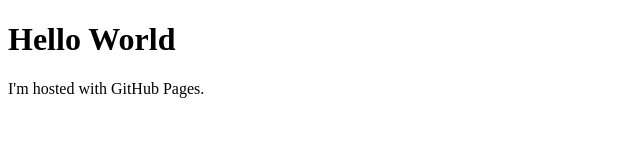
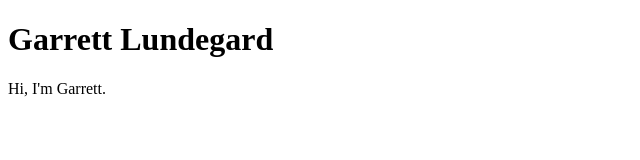
Before and after one commit to Garrett-Lundegard/Garrett-Lundegard.github.io, a plain HTML site: page index.html in a window 1280 px wide. Shown: the whole page, without its empty margins (0-640 px from the left). Drawn offline with Linux system fonts and the light colour scheme.

Commit message:
Update index.html

```diff
--- a/index.html
+++ b/index.html
@@ -1,7 +1,7 @@
 <!DOCTYPE html>
 <html>
 <body>
-<h1>Hello World</h1>
-<p>I'm hosted with GitHub Pages.</p>
+<h1>Garrett Lundegard</h1>
+<p>Hi, I'm Garrett.</p>
 </body>
 </html>
```
